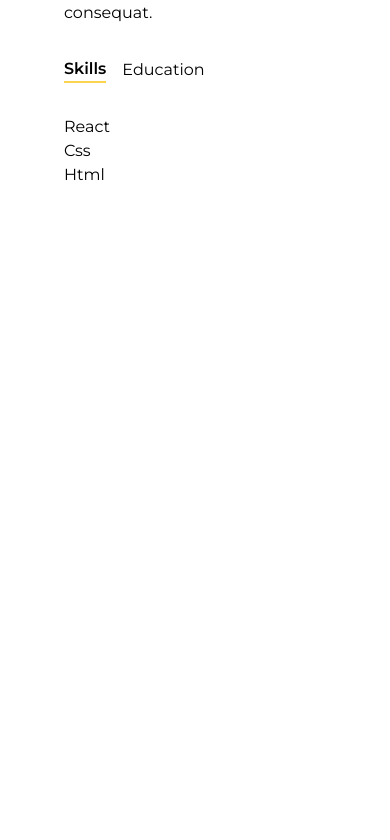
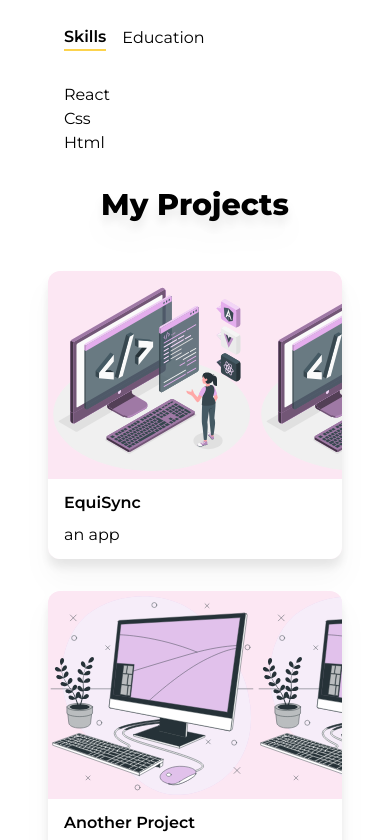
Before and after one commit to Aliciaolofsson/aliciaolofsson, a Next.js app: page / in a window 390 px wide. Shown: the part 1157-1997 px from the top of the page. Before the commit the page ends 1392 px from the top, so only its background shows below. Built offline with nearby package versions, Linux system fonts and the light colour scheme.

Commit message:
create project section

```diff
--- a/src/app/components/HeroSection.tsx
+++ b/src/app/components/HeroSection.tsx
@@ -1,12 +1,11 @@
 import React from 'react';
 import Image from 'next/image';
-import SocialMediaComponent from './SocialMedia';
 import SocialMedia from './SocialMedia';
 
 export default function HeroSection() {
   return (
-    <section className='grid grid-cols-1 md:grid-cols-2 gap-4'>
-      <div className='place-self-center'>
+    <section className='grid grid-cols-1 items-center md:grid-cols-2 gap-4'>
+      <div className=''>
         <h1 className='text-4xl mb-4 font-extrabold sm:text-5xl lg:text-6xl'>
           <span className=' bg-gradient-to-r from-amber-300  via-purple-300 to-amber-300 text-transparent bg-clip-text'>
             Hello, I&apos;m{' '}
@@ -20,7 +19,7 @@ export default function HeroSection() {
           <SocialMedia />
         </div>
       </div>
-      <div className='w-72 h-72 place-self-center'>
+      <div className='w-64 h-64 place-self-center'>
         <Image
           src={'/images/heroImg.svg'}
           width={300}
--- a/src/app/components/Home.tsx
+++ b/src/app/components/Home.tsx
@@ -1,12 +1,14 @@
 import React from 'react';
 import HeroSection from './HeroSection';
 import About from './About';
+import ProjectSection from './ProjectSection';
 export default function Home() {
   return (
-    <main className='flex min-h-screen flex-col'>
-      <div className='container mx-auto py-4 px-12 md:px-12'>
+    <main className='flex flex-col'>
+      <div className='mx-auto py-4 px-12 md:px-20'>
         <HeroSection />
         <About />
+        <ProjectSection />
       </div>
     </main>
   );
--- a/src/app/components/NavLink.tsx
+++ b/src/app/components/NavLink.tsx
@@ -5,7 +5,6 @@ interface NavLinkProps {
   href: string;
   title: string;
   onClickEvent? : () => boolean;
-
 }
 
 export default function NavLink({ href, title }: NavLinkProps) {
--- a/src/app/components/Navbar.tsx
+++ b/src/app/components/Navbar.tsx
@@ -28,7 +28,10 @@ const Navbar: React.FC = () => {
         </Link>
         <ul className='hidden md:flex justify-center items-center'>
           {navItems.map((item, index) => (
-            <li key={index} className='text-md font-semibold mx-5'>
+            <li
+              key={index}
+              className='text-md font-semibold mx-3 hover:text-purple-300'
+            >
               <NavLink href={item.link} title={item.label} />
             </li>
           ))}
--- a/src/app/components/ProjectCard.tsx
+++ b/src/app/components/ProjectCard.tsx
@@ -1,20 +1,41 @@
+import { Code, Eye } from 'lucide-react';
+import Link from 'next/link';
 import React from 'react';
 
 interface ProjectCardProps {
   imgUrl: string;
   title: string;
   description: string;
+  gitUrl: string;
+  previewUrl: string;
 }
 
-export default function ProjectCard({ imgUrl, title, description }: ProjectCardProps) {
+export default function ProjectCard({
+  imgUrl,
+  title,
+  description,
+  previewUrl,
+  gitUrl,
+}: ProjectCardProps) {
   return (
-    <div>
+    <div className='bg-pink-100 rounded-xl '>
       <div
-        className='h-52 md:h-72'
-        style={{ background: `url(${imgUrl})`, backgroundSize: 'cover' }}
-      ></div>
-      <div>
-        <h5>{title}</h5>
+        className='h-52 md:h-72 rounded-t-xl group bg-cover'
+        style={{ background: `url(${imgUrl})` }}
+      >
+        <div className='overlay hidden w-full h-full bg-opacity-0 rounded-t-xl bg-[#181818] group-hover:block group-hover:bg-opacity-80 transition-all duration-500'>
+          <div className='flex h-full justify-center items-center'>
+            <a href={gitUrl}>
+              <Code className='text-white m-2 py-1 px-2 h-10 w-10 border-2 border-white rounded-xl hover:border-purple-300 hover:text-purple-300' />
+            </a>
+            <a href={previewUrl}>
+              <Eye className='text-white m-2 py-1 px-2 h-10 w-10 border-2 border-white rounded-xl hover:border-purple-300 hover:text-purple-300' />
+            </a>
+          </div>
+        </div>
+      </div>
+      <div className='bg-white py-3 px-4 rounded-b-xl'>
+        <h5 className='font-xl font-semibold mb-2'>{title}</h5>
         <p>{description}</p>
       </div>
     </div>
--- a/src/app/components/ProjectSection.tsx
+++ b/src/app/components/ProjectSection.tsx
@@ -1,26 +1,43 @@
-import React from 'react'
-import ProjectCard from './ProjectCard'
+import React from 'react';
+import ProjectCard from './ProjectCard';
 
 const projectData = [
   {
     id: 1,
     title: 'EquiSync',
     description: 'an app',
-        image: 'images/EQicon.png',
-        tag: ['all', 'Web']
+    image: 'images/aboutImg.svg',
+    tag: ['all', 'Web'],
+    gitUrl: 'https://github.com/',
+    previewUrl: '/vercel.com',
   },
-
   {
-        id: 1,
-        title: 'EquiSync',
-        description: 'an app',
-        image: 'images/EQicon.png',
-        tag: ['all', 'Web']
-    }
-]
+    id: 2,
+    title: 'Another Project',
+    description: 'another project',
+    image: 'images/heroImg.svg',
+    tag: ['all', 'Web'],
+    gitUrl: '/github.com',
+    previewUrl: '/vercel.com',
+  },
+];
 
 export default function ProjectSection() {
   return (
-    <div>My Projecrs </div>
-  )
+    <div className=' drop-shadow-xl shadow-slate-300  rounded-3xl'>
+      <h2 className='font-bold text-center mb-12 text-3xl'>My Projects</h2>
+      <div className='grid md:grid-cols-3 gap-8 md:gap-12'>
+        {projectData.map((project) => (
+          <ProjectCard
+            key={project.id}
+            imgUrl={project.image}
+            title={project.title}
+            description={project.description}
+            gitUrl={project.gitUrl} // Make gitUrl and previewUrl optional with a fallback value
+            previewUrl={project.previewUrl}
+          />
+        ))}
+      </div>
+    </div>
+  );
 }
```
Also changed, not shown: src/app/components/About.tsx (+3 -3 lines), public/images/EQicon.png (deleted). Lines whose indentation alone changed are shown as unchanged.
